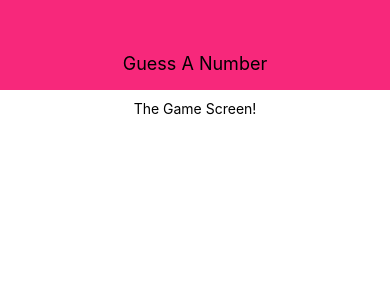
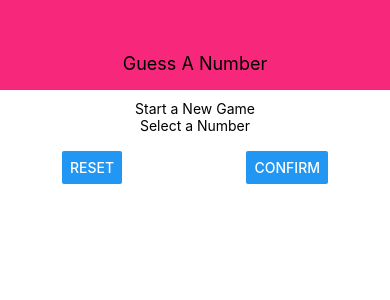
Before and after one commit to Johnnie71/React-Guess-A-Number-App, a React Native app: screen / in a window 390 px wide. Shown: the top 300 px of the page. Built offline with nearby package versions, Linux system fonts and the light colour scheme.

Commit message:
added buttons and input to game screen component

```diff
--- a/screens/StartGameScreen.js
+++ b/screens/StartGameScreen.js
@@ -1,10 +1,19 @@
 import React from 'react';
-import { View, StyleSheet, Text } from 'react-native';
+import { View, StyleSheet, Text, TextInput, Button } from 'react-native';
 
 const StartGameScreen = props => {
     return (
         <View style={styles.screen}>
-            <Text>The Game Screen!</Text>
+            <Text>Start a New Game</Text>
+            <View style={styles.inputContainer}>
+                <Text style={styles.text}>Select a Number</Text>
+                <TextInput />
+                <View style={styles.buttonContainer}>
+                    <Button title="Reset" onPress={() => {}}></Button>
+                    <Button title="Confirm" onPress={() => {}}></Button>
+                </View>
+
+            </View>
         </View>
     )
 };
@@ -13,8 +22,22 @@
     screen: {
         flex: 1,
         padding: 10,
-        alignItems: 'center',
-    }
+        alignItems: 'center'
+    },
+    text: {
+        alignItems: 'center'
+    },
+    inputContainer: {
+        width: 300,
+        maxWidth: '80%',
+        alignItems: 'center'
+    },
+    buttonContainer: {
+        flexDirection: 'row',
+        width: '100%',
+        justifyContent: 'space-between',
+        paddingHorizontal: 15
+    },
 });
 
 export default StartGameScreen;
```
